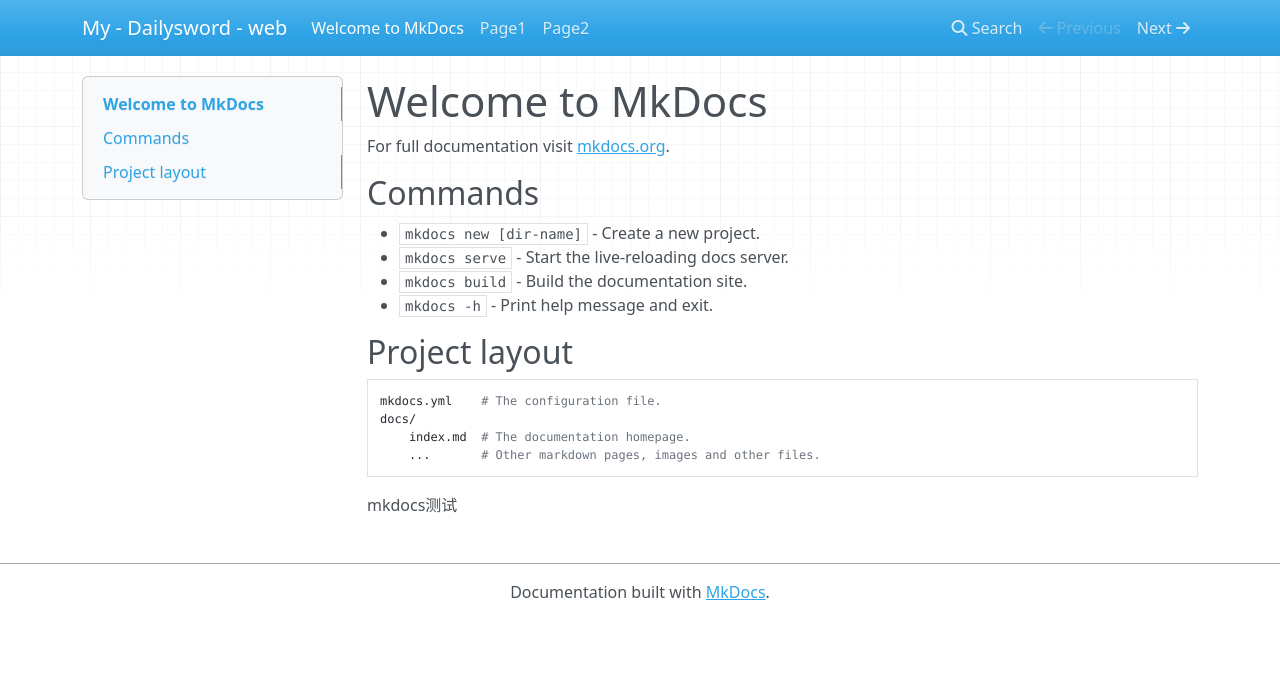
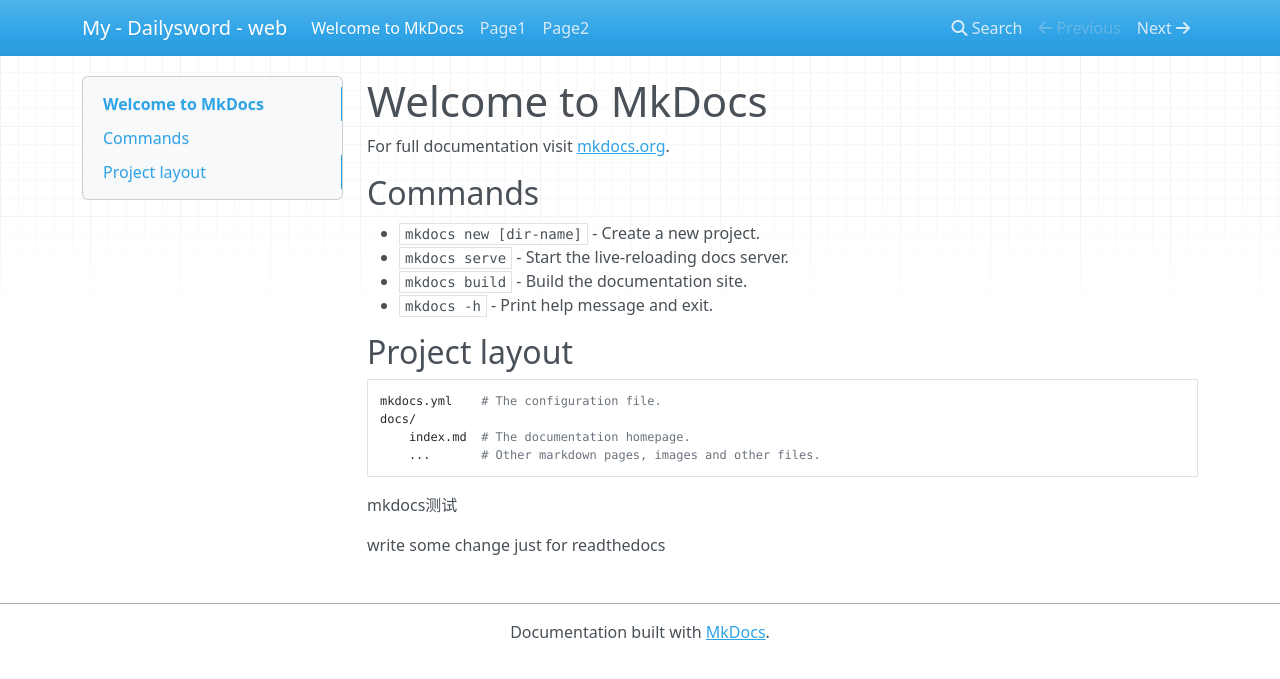
Before and after one commit to DailyR/mkdocs, an MkDocs documentation site: the page built from docs/index.md, in a window 1280 px wide. Shown: the top 679 px of the page. Built offline with MkDocs 1.6.1, drawn with Linux system fonts in a browser that asks for light colours; nearby versions of some CDN libraries.

Commit message:
Update index.md

```diff
--- a/docs/index.md
+++ b/docs/index.md
@@ -18,3 +18,5 @@
 
 
 mkdocs测试
+
+write some change just for readthedocs
```
